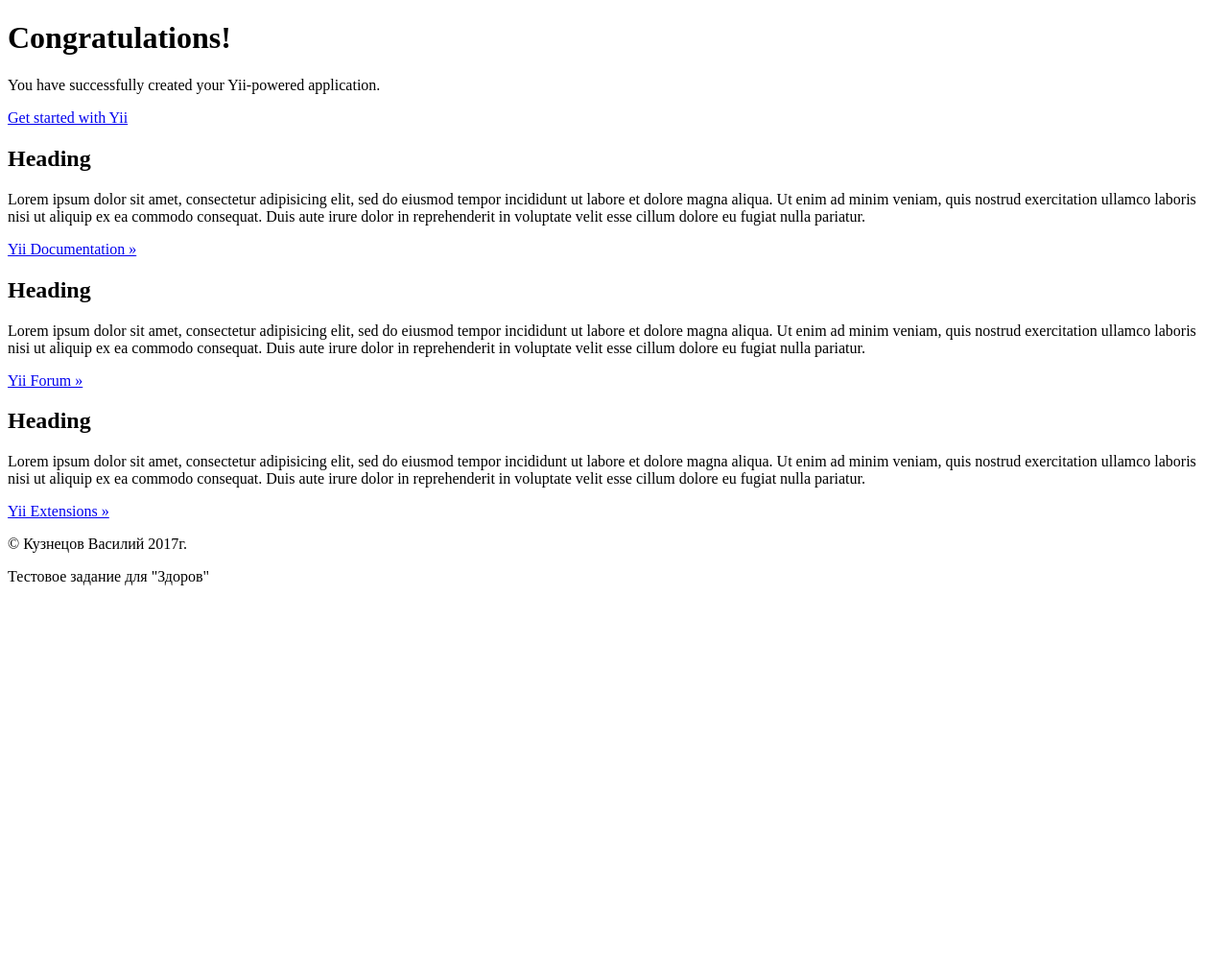
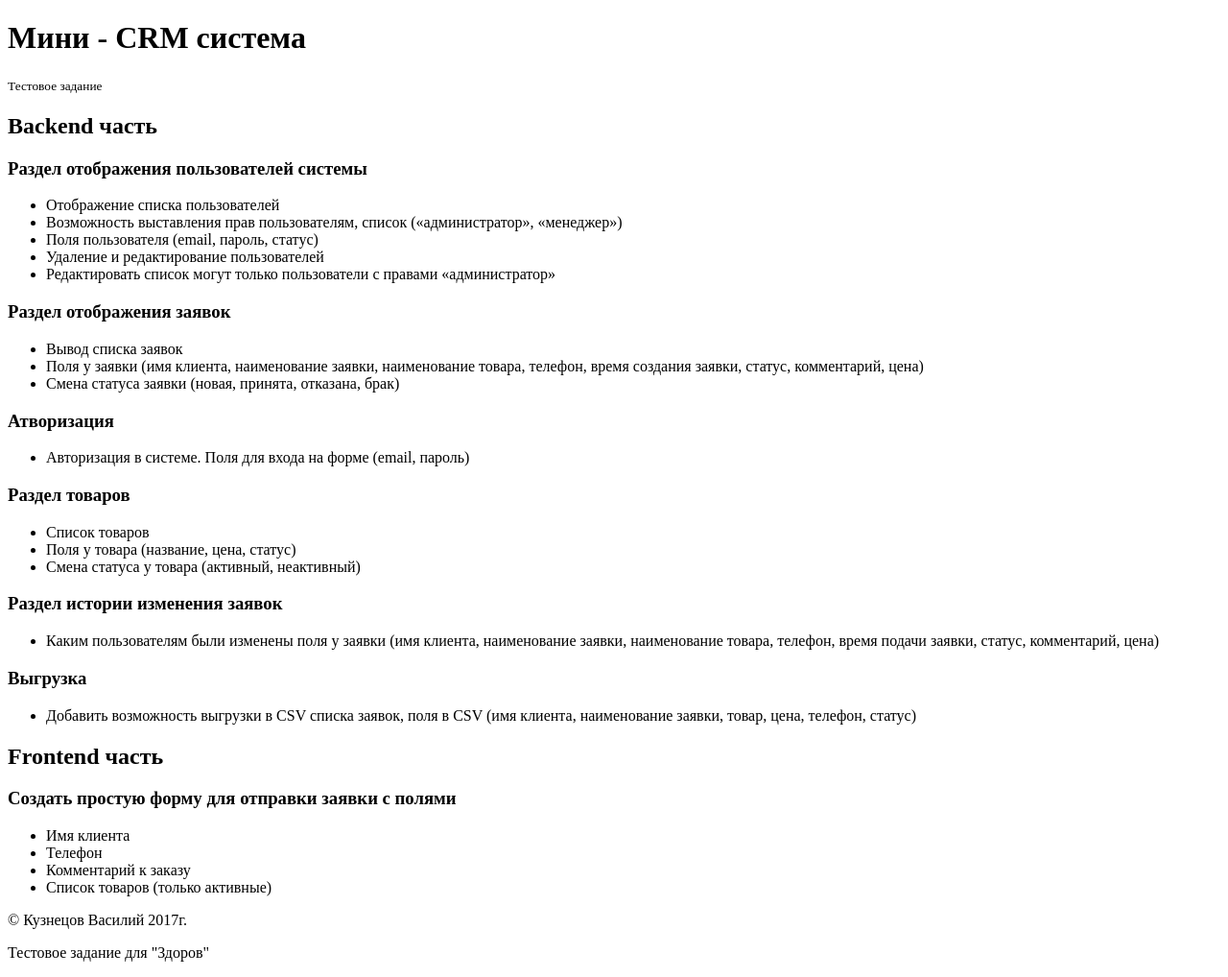
Before and after one commit to drilla/Zdorov_test, a Yii app: template backend/views/site/index.php in a window 1280 px wide. Shown: the whole page at 96% size. Before the commit the page ends 610 px from the top, so only its background shows below. Run offline with PHP 8.4 and a stand-in for Yii, Linux system fonts and the light colour scheme; the template is opened without the code that fills it, so the values that code supplies are empty; some libraries are stand-ins or nearby versions.

Commit message:
mainpage

```diff
--- a/backend/views/layouts/_navbar.php
+++ b/backend/views/layouts/_navbar.php
@@ -9,7 +9,7 @@ use yii\bootstrap\NavBar;
 use yii\helpers\Url;
 
 NavBar::begin([
-    'brandLabel' => 'Мини-CMS',
+    'brandLabel' => 'Мини-CRM система',
     'brandUrl'   => Yii::$app->homeUrl,
     'options'    => [
         'class' => 'navbar-inverse navbar-fixed-top',
--- a/backend/views/site/index.php
+++ b/backend/views/site/index.php
@@ -6,48 +6,75 @@ $this->title = 'My Yii Application';
 ?>
 <div class="site-index">
 
-    <div class="jumbotron">
-        <h1>Congratulations!</h1>
+    <div class="page-header">
+        <h1>Мини - CRM система</h1>
 
-        <p class="lead">You have successfully created your Yii-powered application.</p>
-
-        <p><a class="btn btn-lg btn-success" href="http://www.yiiframework.com">Get started with Yii</a></p>
+        <small>Тестовое задание</small>
     </div>
 
     <div class="body-content">
-
         <div class="row">
-            <div class="col-lg-4">
-                <h2>Heading</h2>
-
-                <p>Lorem ipsum dolor sit amet, consectetur adipisicing elit, sed do eiusmod tempor incididunt ut labore et
-                    dolore magna aliqua. Ut enim ad minim veniam, quis nostrud exercitation ullamco laboris nisi ut aliquip
-                    ex ea commodo consequat. Duis aute irure dolor in reprehenderit in voluptate velit esse cillum dolore eu
-                    fugiat nulla pariatur.</p>
-
-                <p><a class="btn btn-default" href="http://www.yiiframework.com/doc/">Yii Documentation &raquo;</a></p>
+            <div class="col-lg-6">
+                <h2 class="text-info">Backend часть</h2>
+                <div>
+                    <h3>Раздел отображения пользователей системы</h3>
+                    <ul>
+                        <li>Отображение списка пользователей</li>
+                        <li>Возможность выставления прав пользователям, список («администратор», «менеджер»)</li>
+                        <li>Поля пользователя (email, пароль, статус)</li>
+                        <li>Удаление и редактирование пользователей</li>
+                        <li>Редактировать список могут только пользователи с правами «администратор»</li>
+                    </ul>
+                </div>
+                <div><h3>Раздел отображения заявок</h3>
+                    <ul>
+                        <li>Вывод списка заявок</li>
+                        <li>Поля у заявки (имя клиента, наименование заявки, наименование товара, телефон,
+                            время создания заявки, статус, комментарий, цена)
+                        </li>
+                        <li>Смена статуса заявки (новая, принята, отказана, брак)</li>
+                    </ul>
+                </div>
+                <div>
+                    <h3>Атворизация</h3>
+                    <ul>
+                        <li>Авторизация в системе. Поля для входа на форме (email, пароль)</li>
+                    </ul>
+                </div>
+                <div>                <h3>Раздел товаров</h3>
+                    <ul>
+                        <li>Список товаров</li>
+                        <li>Поля у товара (название, цена, статус)</li>
+                        <li>Смена статуса у товара (активный, неактивный)</li>
+                    </ul>
+                </div>
+                <div>                <h3>Раздел истории изменения заявок</h3>
+                    <ul>
+                        <li>Каким пользователям были изменены поля у заявки (имя клиента, наименование заявки,
+                            наименование товара, телефон, время подачи заявки, статус, комментарий, цена)
+                        </li>
+                    </ul>
+                </div>
+                <div>                <h3>Выгрузка</h3>
+                    <ul>
+                        <li>Добавить возможность выгрузки в CSV списка заявок, поля в CSV
+                            (имя клиента, наименование заявки, товар, цена, телефон, статус)
+                        </li>
+                    </ul>
+                </div>
             </div>
-            <div class="col-lg-4">
-                <h2>Heading</h2>
-
-                <p>Lorem ipsum dolor sit amet, consectetur adipisicing elit, sed do eiusmod tempor incididunt ut labore et
-                    dolore magna aliqua. Ut enim ad minim veniam, quis nostrud exercitation ullamco laboris nisi ut aliquip
-                    ex ea commodo consequat. Duis aute irure dolor in reprehenderit in voluptate velit esse cillum dolore eu
-                    fugiat nulla pariatur.</p>
-
-                <p><a class="btn btn-default" href="http://www.yiiframework.com/forum/">Yii Forum &raquo;</a></p>
-            </div>
-            <div class="col-lg-4">
-                <h2>Heading</h2>
-
-                <p>Lorem ipsum dolor sit amet, consectetur adipisicing elit, sed do eiusmod tempor incididunt ut labore et
-                    dolore magna aliqua. Ut enim ad minim veniam, quis nostrud exercitation ullamco laboris nisi ut aliquip
-                    ex ea commodo consequat. Duis aute irure dolor in reprehenderit in voluptate velit esse cillum dolore eu
-                    fugiat nulla pariatur.</p>
-
-                <p><a class="btn btn-default" href="http://www.yiiframework.com/extensions/">Yii Extensions &raquo;</a></p>
+            <div class="col-lg-6">
+                 <h2 class="text-info">Frontend часть</h2>
+                <div>
+                    <h3>Создать простую форму для отправки заявки с полями</h3>
+                    <ul>
+                        <li>Имя клиента</li>
+                        <li>Телефон</li>
+                        <li>Комментарий к заказу</li>
+                        <li>Список товаров (только активные)</li>
+                    </ul>
+                </div>
             </div>
         </div>
-
     </div>
 </div>
```
